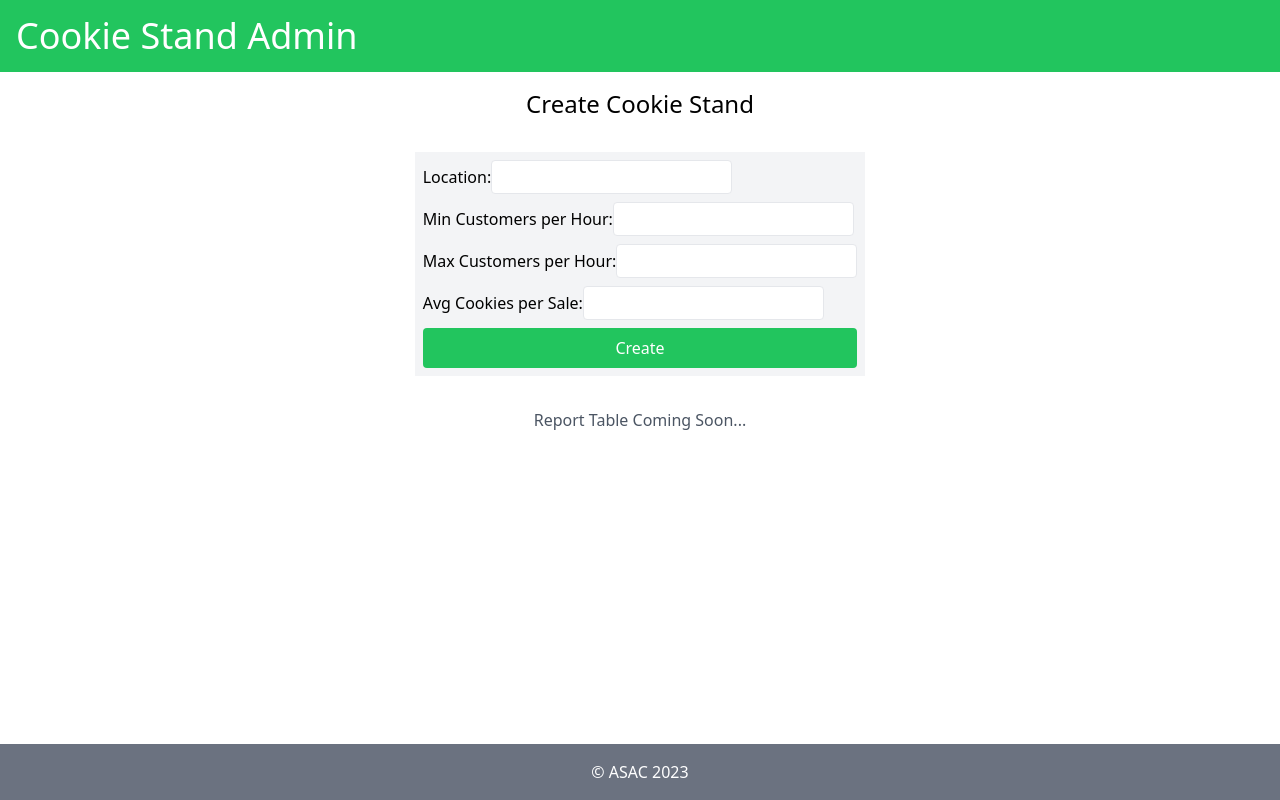
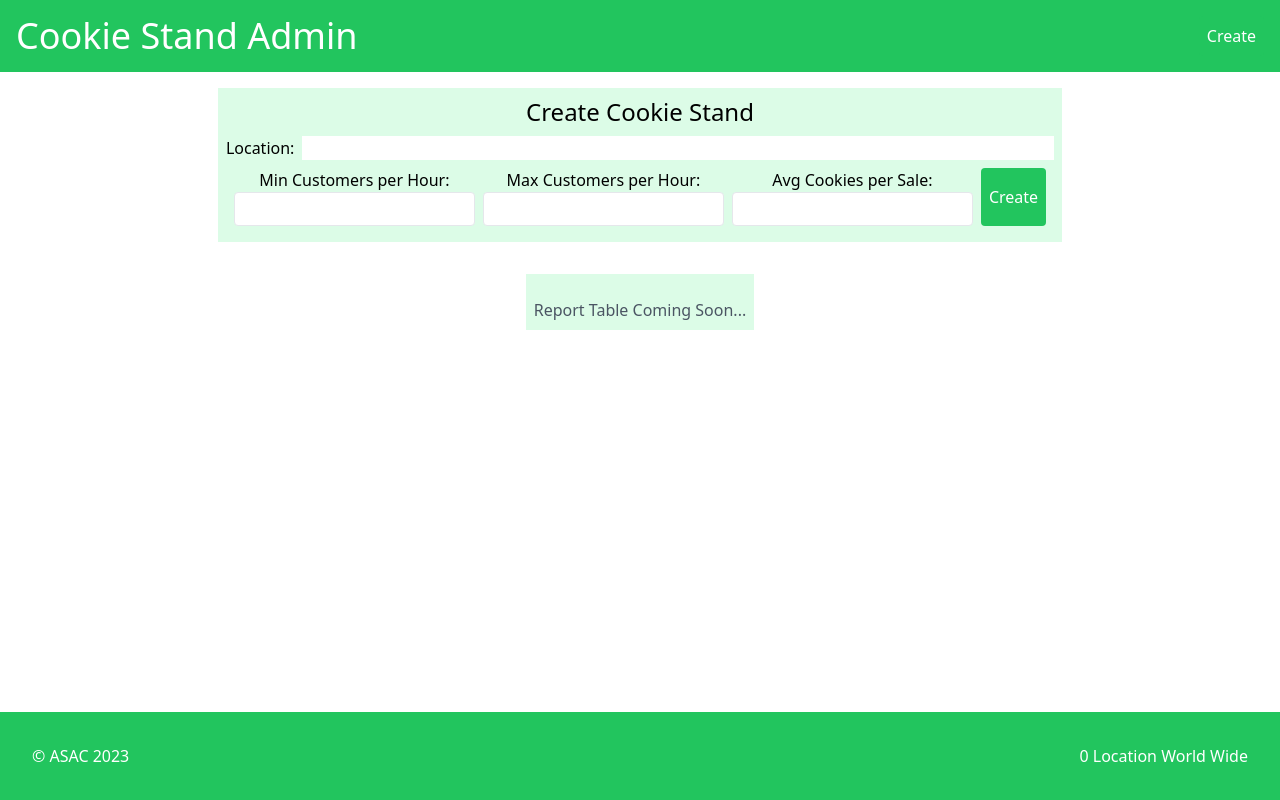
Before and after one commit to ibrahimfqaisi/cookie-stand-admin, a Next.js app: page / in a window 1280 px wide. Built offline with nearby package versions, Linux system fonts and the light colour scheme.

Commit message:
i solved lab38

```diff
--- /dev/null
+++ b/components/Footer.js
@@ -0,0 +1,13 @@
+
+export default function Footer({cookieStands}) {
+    return (
+      <footer className="p-4 text-center text-white bg-green-500">
+  <div className="p-4 text-white bg-green-500 flex justify-between items-center">
+    <p>&copy; ASAC 2023</p>
+    <h2>{cookieStands.length} Location World Wide</h2>
+  </div>
+
+
+      </footer>
+    )
+  }
--- /dev/null
+++ b/components/Header.js
@@ -0,0 +1,20 @@
+import Link from "next/link";
+
+export default function  Header() {
+    return (
+  <header className="p-4 text-white bg-green-500 flex justify-between items-center">
+    <h1 className="text-4xl">Cookie Stand Admin</h1>
+
+    <button
+
+      type="submit"
+      className="p-2 text-white bg-green-500 rounded"
+    >
+      <Link href={"assets/overview"}>
+      Create
+      </Link>
+    </button>
+  </header>
+
+    )
+  }
--- /dev/null
+++ b/components/Input.js
@@ -0,0 +1,70 @@
+export default function Input(props) {
+    return (
+      <div className="flex flex-col p-2 space-y-2 bg-green-100 text-center max-w-[200vh]">
+
+        <div>
+          <h2 className="text-2xl">Create Cookie Stand</h2>
+        </div>
+        <form
+          onSubmit={props.handeler}
+
+        >
+          <div className="flex w-full">    <label className="mr-2">Location:</label>
+            <input
+
+              type="text"
+              name="location"
+              className="flex-auto pl-1"
+              required
+            />
+          </div>
+          <div className="flex p-2 space-x-2 bg-green-100 text-center max-h-[50vh] transform skewY-12">
+            <div className="flex flex-col max-w-[50vh]" >
+              <label >
+                Min Customers per Hour:
+              </label>
+              <input
+
+                type="number"
+                name="minCustomersPerHour"
+                className="p-1 border rounded"
+                required
+              />
+            </div>
+            <div className="flex flex-col max-w-[50vh]" >
+
+              <label>
+                Max Customers per Hour:
+              </label>
+              <input
+                type="number"
+                name="maxCustomersPerHour"
+                className="p-1 border rounded"
+                required
+              />
+            </div>
+            <div className="flex flex-col max-w-[50vh]" >
+
+              <label>
+                Avg Cookies per Sale:
+              </label>
+              <input
+                type="number"
+                step="0.1"
+                name="avgCookiesPerSale"
+                className="p-1 border rounded"
+                required
+              />
+            </div>
+
+            <button
+              type="submit"
+              className="p-2 text-white bg-green-500 rounded"
+            >
+              Create
+            </button>
+          </div>
+        </form>
+      </div>
+    )
+  }
--- /dev/null
+++ b/components/Output.js
@@ -0,0 +1,86 @@
+import { hourly_sales } from "@/data"
+
+export default function Output(props) {
+    return (
+      <div className="flex flex-col p-2 space-y-2 bg-green-100 text-center max-w-[200vh]">
+        {props.handeler === 0 ? (
+          <p className="mt-4 text-center text-gray-600">
+            Report Table Coming Soon...
+          </p>
+        ) : (
+          <>
+            <table className='w-1/2 mx-auto my-8 text-xl center'>
+              <thead>
+                <tr key="">
+                  <th className='border border-black '>Location</th>
+                  <th className='border border-black ' >6am</th>
+                  <th className='border border-black ' >7am</th>
+                  <th className='border border-black ' >8am</th>
+                  <th className='border border-black ' >9am</th>
+                  <th className='border border-black ' >10am</th>
+                  <th className='border border-black ' >11am</th>
+                  <th className='border border-black ' >12pm</th>
+                  <th className='border border-black ' >1pm</th>
+                  <th className='border border-black ' >2pm</th>
+                  <th className='border border-black ' >3pm</th>
+                  <th className='border border-black ' >4pm</th>
+                  <th className='border border-black ' >5pm</th>
+                  <th className='border border-black ' >6pm</th>
+                  <th className='border border-black ' >7pm</th>
+                  <th className='border border-black ' >Total</th>
+
+
+
+                </tr>
+              </thead>
+              {/* table body */}
+              <tbody>
+                {props.handeler2.map(obj => (
+                  <tr key={obj.id}>
+                    <td className='border border-black '>{obj.location}</td>
+                    <td className='border border-black '>{hourly_sales[0]}</td>
+                    <td className='border border-black '>{hourly_sales[1]}</td>
+                    <td className='border border-black '>{hourly_sales[2]}</td>
+                    <td className='border border-black '>{hourly_sales[3]}</td>
+                    <td className='border border-black '>{hourly_sales[4]}</td>
+                    <td className='border border-black '>{hourly_sales[5]}</td>
+                    <td className='border border-black '>{hourly_sales[6]}</td>
+                    <td className='border border-black '>{hourly_sales[7]}</td>
+                    <td className='border border-black '>{hourly_sales[8]}</td>
+                    <td className='border border-black '>{hourly_sales[9]}</td>
+                    <td className='border border-black '>{hourly_sales[10]}</td>
+                    <td className='border border-black '>{hourly_sales[11]}</td>
+                    <td className='border border-black '>{hourly_sales[12]}</td>
+                    <td className='border border-black '>{hourly_sales[13]}</td>
+                    <td className='border border-black '>{hourly_sales[14]}</td>
+
+                  </tr>
+                ))}
+                <tr>
+                  <td className='border border-black '>Total</td>
+                  <td className='border border-black '>{hourly_sales[0] * props.handeler}</td>
+                  <td className='border border-black '>{hourly_sales[1] * props.handeler}</td>
+                  <td className='border border-black '>{hourly_sales[2] * props.handeler}</td>
+                  <td className='border border-black '>{hourly_sales[3] * props.handeler}</td>
+                  <td className='border border-black '>{hourly_sales[4] * props.handeler}</td>
+                  <td className='border border-black '>{hourly_sales[5] * props.handeler}</td>
+                  <td className='border border-black '>{hourly_sales[6] * props.handeler}</td>
+                  <td className='border border-black '>{hourly_sales[7] * props.handeler}</td>
+                  <td className='border border-black '>{hourly_sales[8] * props.handeler}</td>
+                  <td className='border border-black '>{hourly_sales[9] * props.handeler}</td>
+                  <td className='border border-black '>{hourly_sales[10] * props.handeler}</td>
+                  <td className='border border-black '>{hourly_sales[11] * props.handeler}</td>
+                  <td className='border border-black '>{hourly_sales[12] * props.handeler}</td>
+                  <td className='border border-black '>{hourly_sales[13] * props.handeler}</td>
+                  <td className='border border-black '>{hourly_sales[14] * props.handeler}</td>
+
+
+                </tr>
+              </tbody>
+            </table>
+
+          </>
+        )}
+      </div>
+    )
+  }
--- /dev/null
+++ b/data.js
@@ -0,0 +1 @@
+export const hourly_sales =[48, 42, 30, 24, 42, 24, 36, 42, 42, 48, 36, 42, 24, 36,615]
--- /dev/null
+++ b/pages/assets/overview.js
@@ -0,0 +1,17 @@
+import React from 'react';
+import Header from "@/components/Header";
+import Footer from "@/components/Footer";
+const Overview = () => {
+    return (
+        <>
+        <Header />
+
+        <div>
+            Hello From Overview Page..
+        </div>
+        </>
+
+    );
+}
+
+export default Overview;
--- a/pages/index.js
+++ b/pages/index.js
@@ -1,5 +1,11 @@
 import Head from "next/head";
 import { useState } from "react";
+import Header from "@/components/Header";
+import Footer from "@/components/Footer";
+import Output from "@/components/Output";
+import Input from "@/components/Input";
+
+
 
 export default function Home() {
   // State to store the cookie stand data
@@ -11,7 +17,7 @@ export default function Home() {
 
     // Create a new cookie stand object
     const newCookieStand = {
-      id: Math.random().toString(36).substring(7), // Generate a unique ID
+      id: cookieStands.length + 1, // Generate a unique ID
       location: event.target.location.value,
       minCustomersPerHour: parseInt(event.target.minCustomersPerHour.value),
       maxCustomersPerHour: parseInt(event.target.maxCustomersPerHour.value),
@@ -31,72 +37,12 @@ export default function Home() {
         <title>Cookie Stand Admin</title>
       </Head>
       <div className="flex flex-col min-h-screen">
-        <header className="p-4 text-white bg-green-500">
-          <h1 className="text-4xl">Cookie Stand Admin</h1>
-        </header>
+        <Header />
         <main className="flex flex-col items-center flex-grow py-4 space-y-8">
-          <h2 className="text-2xl">Create Cookie Stand</h2>
-          <form
-            onSubmit={addCookieStand}
-            className="flex flex-col p-2 space-y-2 bg-gray-100"
-          >
-            <label>
-              Location:
-              <input
-                type="text"
-                name="location"
-                className="p-1 border rounded"
-                required
-              />
-            </label>
-            <label>
-              Min Customers per Hour:
-              <input
-                type="number"
-                name="minCustomersPerHour"
-                className="p-1 border rounded"
-                required
-              />
-            </label>
-            <label>
-              Max Customers per Hour:
-              <input
-                type="number"
-                name="maxCustomersPerHour"
-                className="p-1 border rounded"
-                required
-              />
-            </label>
-            <label>
-              Avg Cookies per Sale:
-              <input
-                type="number"
-                step="0.1"
-                name="avgCookiesPerSale"
-                className="p-1 border rounded"
-                required
-              />
-            </label>
-            <button
-              type="submit"
-              className="p-2 text-white bg-green-500 rounded"
-            >
-              Create
-            </button>
-          </form>
-          {cookieStands.length === 0 ? (
-            <p className="mt-4 text-center text-gray-600">
-              Report Table Coming Soon...
-            </p>
-          ) : (
-            <pre className="p-2 mt-4 bg-gray-200">
-              {JSON.stringify(cookieStands, null, 2)}
-            </pre>
-          )}
+          <Input handeler={addCookieStand} />
+          <Output handeler={cookieStands.length} handeler2={cookieStands} />
         </main>
-        <footer className="p-4 text-center text-white bg-gray-500">
-          &copy; ASAC 2023
-        </footer>
+        <Footer cookieStands={cookieStands} />
       </div>
     </div>
   );
```
